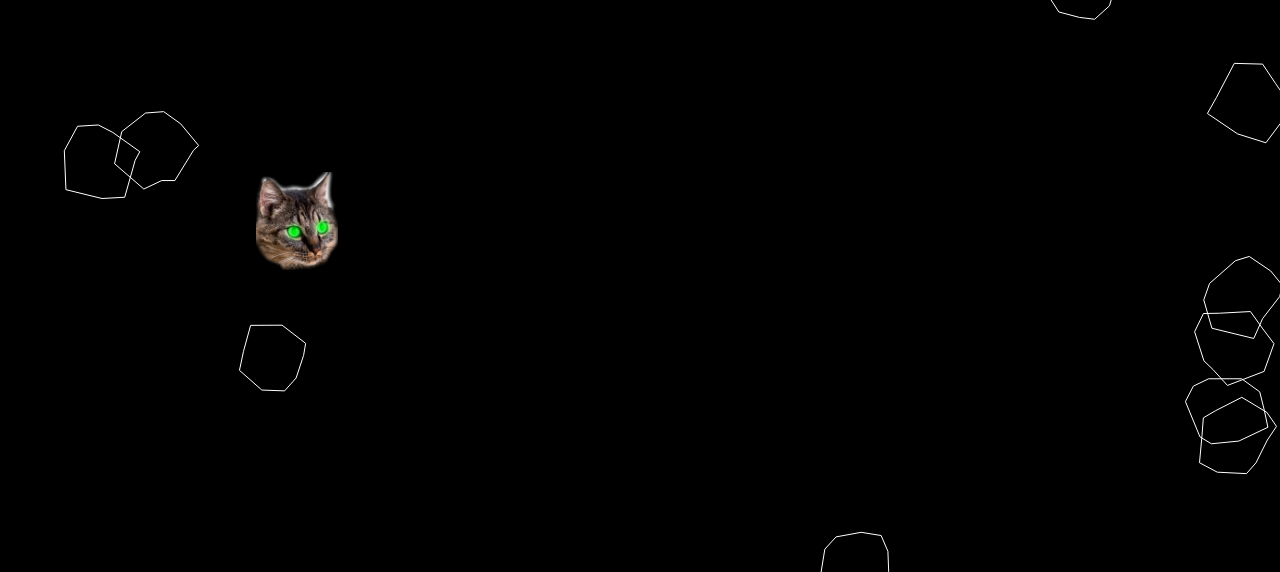
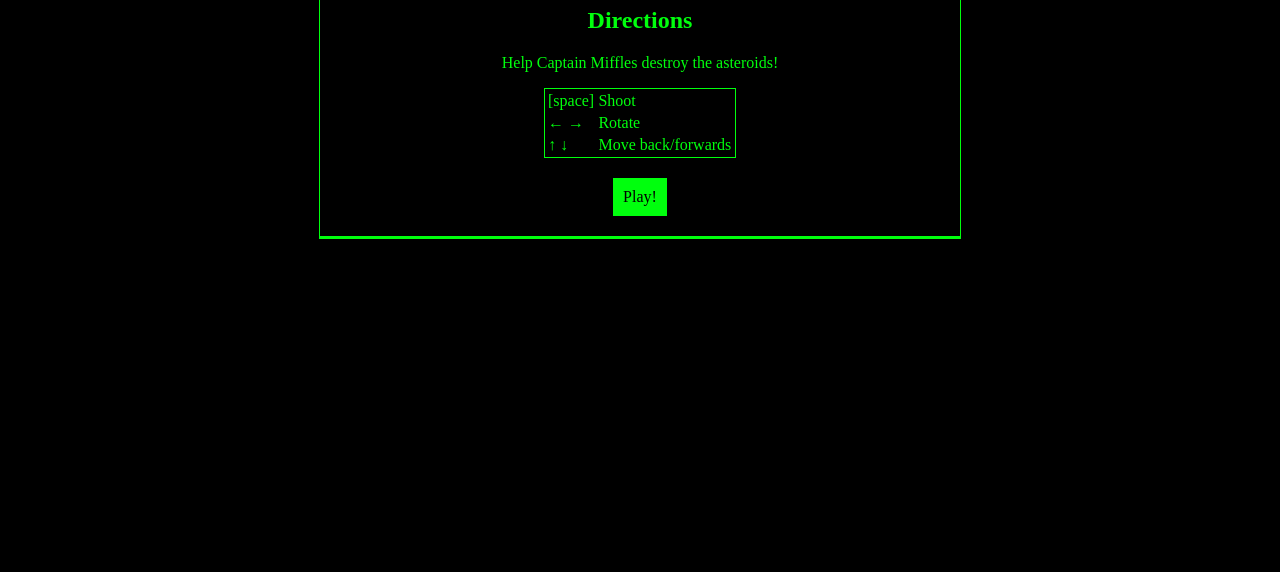
Before and after one commit to CristiScheye/cats-in-space, a plain HTML site: page index.html in a window 1280 px wide. Shown: the part 228-800 px from the top of the page. Drawn offline with Linux system fonts and the light colour scheme.

Commit message:
add instructions page

```diff
--- a/asteroid.css
+++ b/asteroid.css
@@ -1,10 +1,33 @@
-#canvas {
-  background-color: black;
-}
-
 html, body {
   width: 100%;
   height: 100%;
   margin: 0;
   overflow: hidden;
+  background-color: black;
 }
+
+.container {
+  color: #00ff0d;
+  background-color: black;
+  width: 50%;
+  margin: 0 auto;
+  border: thin solid #00ff0d;
+  text-align: center;
+}
+
+#play {
+  background-color: #00ff0d;
+  color: black;
+  padding: 10px;
+  margin: 20px;
+  display: inline-block;
+  position: relative;
+  cursor: pointer;
+}
+
+table {
+  width: 30%;
+  margin: 0 auto;
+  text-align: left;
+  border: thin solid #00ff0d;
+}
--- a/game.js
+++ b/game.js
@@ -5,7 +5,7 @@
     this.dim_x = window.width;
     this.dim_y = window.height;
     this.ctx = ctx;
-    this.FPS = 60;
+    this.FPS = 80;
     this.asteroids = [];
     this.ship = new Asteroids.Ship([this.dim_x / 5, this.dim_y / 2]);
     this.score = 0;
--- a/index.html
+++ b/index.html
@@ -2,11 +2,40 @@
 <html>
   <head>
     <title>Cats in Space!</title>
+    <meta charset="utf-8">
     <link rel="stylesheet" href="asteroid.css" type="text/css" />
-
   </head>
   <body>
     <canvas id="canvas"></canvas>
+
+    <div id="directions" class="container">
+      <h1>Cats in Space!</h1>
+
+      <h2>Directions</h2>
+
+      <p>Help Captain Miffles destroy the asteroids!</p>
+
+      <table>
+        <tr>
+          <td>[space]</td>
+          <td>Shoot</td>
+        </tr>
+        <tr>
+          <td>&larr; &rarr;</td>
+          <td>Rotate</td>
+        </tr>
+        <tr>
+          <td>&uarr; &darr;</td>
+          <td>Move back/forwards</td>
+        </tr>
+      </table>
+
+      <span id="play">Play!</span>
+    </div>
+
+    <div id="restart" class="container">
+
+    </div>
 
     <script src="keymaster.js"></script>
     <script src="moving_object.js"></script>
@@ -15,16 +44,22 @@
     <script src="ship.js"></script>
     <script src="bullet.js"></script>
     <script>
+      var directions = document.getElementById('directions');
       var canvas = document.getElementById("canvas");
       var width = window.innerWidth;
       var height = window.innerHeight;
-
-      canvas.setAttribute("width", width);
-      canvas.setAttribute("height", height);
-
+      var playButton = document.getElementById('play');
       var ctx = canvas.getContext('2d');
       var game = new Asteroids.Game(ctx);
-      game.start();
+
+      playButton.addEventListener('click', function() {
+        directions.parentElement.removeChild(directions);
+
+        canvas.setAttribute("width", width);
+        canvas.setAttribute("height", height);
+
+        game.start();
+      })
     </script>
   </body>
 </html>
```
Also changed, not shown: asteroid.js (+0 -37 lines).
